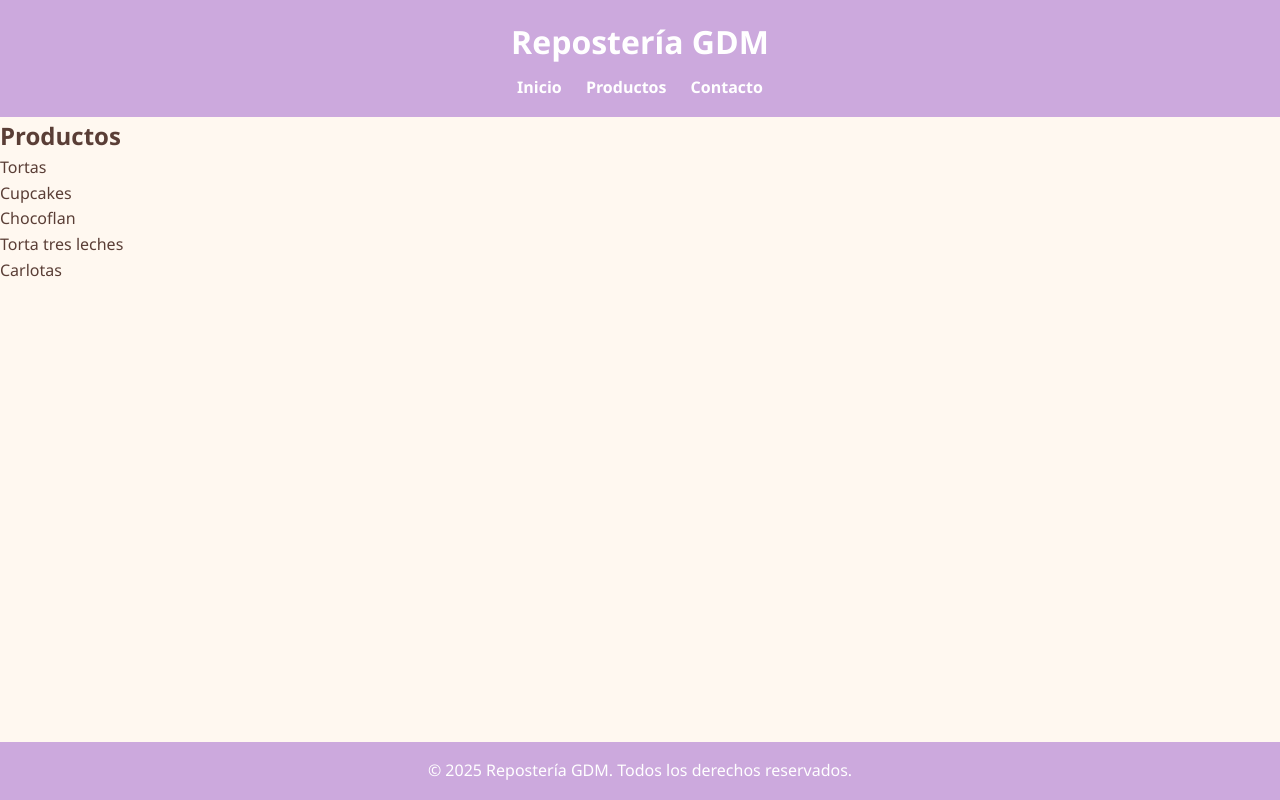
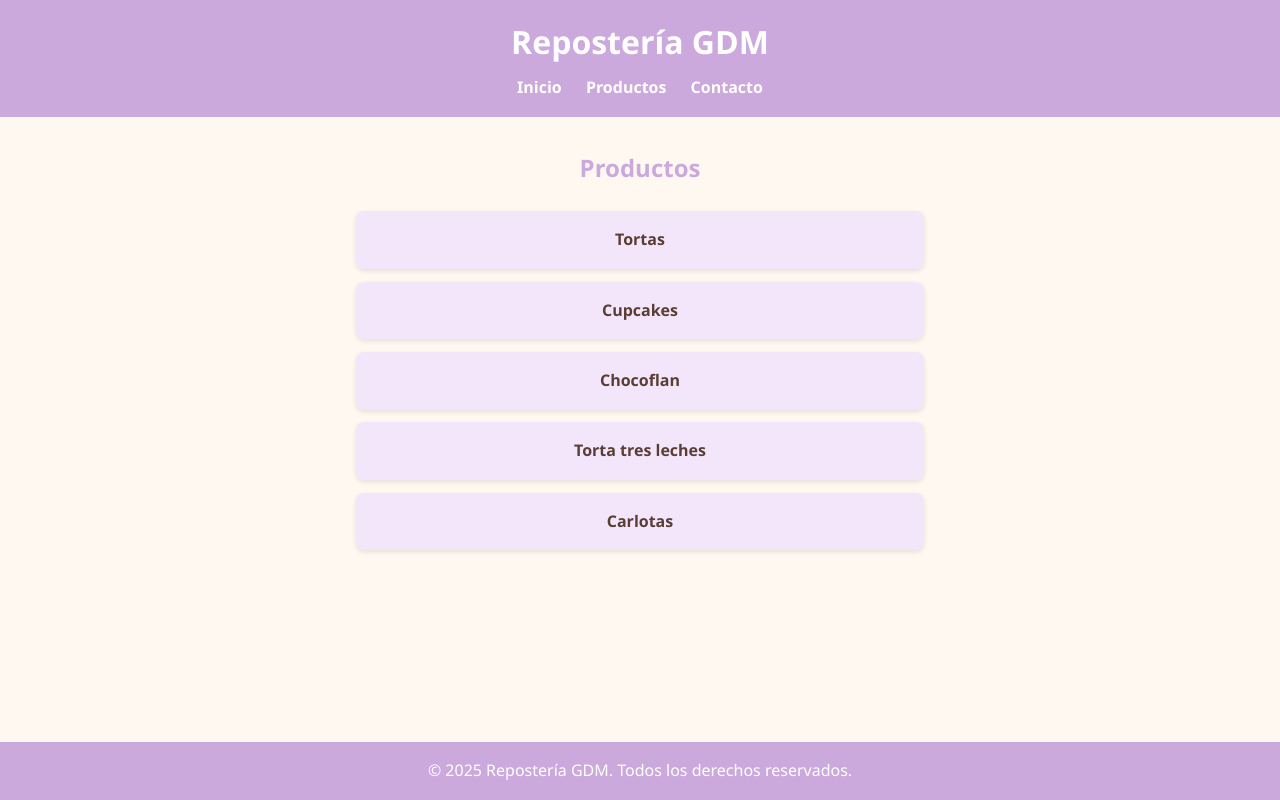
Before and after one commit to gdmendoz/reposteriagdm, a plain HTML site: page productos.html in a window 1280 px wide. Drawn offline with Linux system fonts and the light colour scheme.

Commit message:
style.css

```diff
--- a/style.css
+++ b/style.css
@@ -98,3 +98,29 @@ footer {
 .btn-whatsapp:hover {
   background-color: #128c4a;
 }
+.productos {
+  padding: 2rem 1rem;
+  max-width: 600px;
+  margin: 0 auto;
+  text-align: center;
+}
+
+.productos h2 {
+  color: #cca9dd;
+  margin-bottom: 1.5rem;
+}
+
+.productos ul {
+  list-style: none;
+  padding: 0;
+}
+
+.productos li {
+  background-color: #f3e6fa;
+  margin-bottom: 0.8rem;
+  padding: 1rem;
+  border-radius: 8px;
+  font-weight: 600;
+  color: #5a3e36;
+  box-shadow: 0 2px 5px rgba(0,0,0,0.1);
+}
```
